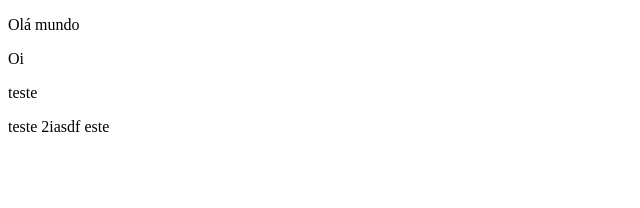
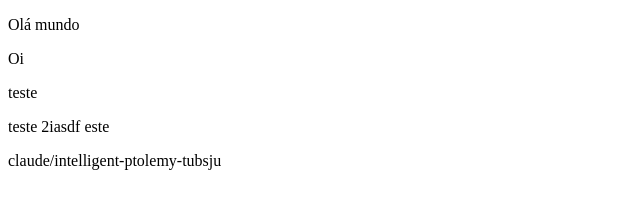
Before and after one commit to tiago-setimo/claudehypenegocios, a plain HTML site: page index.html in a window 1280 px wide. Shown: the whole page, without its empty margins (0-640 px from the left). Drawn offline with Linux system fonts and the light colour scheme.

Commit message:
claude/intel

```diff
--- a/index.html
+++ b/index.html
@@ -10,5 +10,6 @@
     <p>Oi</p>
     <p>teste</p>
     <p>teste 2iasdf este</p>
+    <p>claude/intelligent-ptolemy-tubsju</p>
 </body>
 </html>
```
